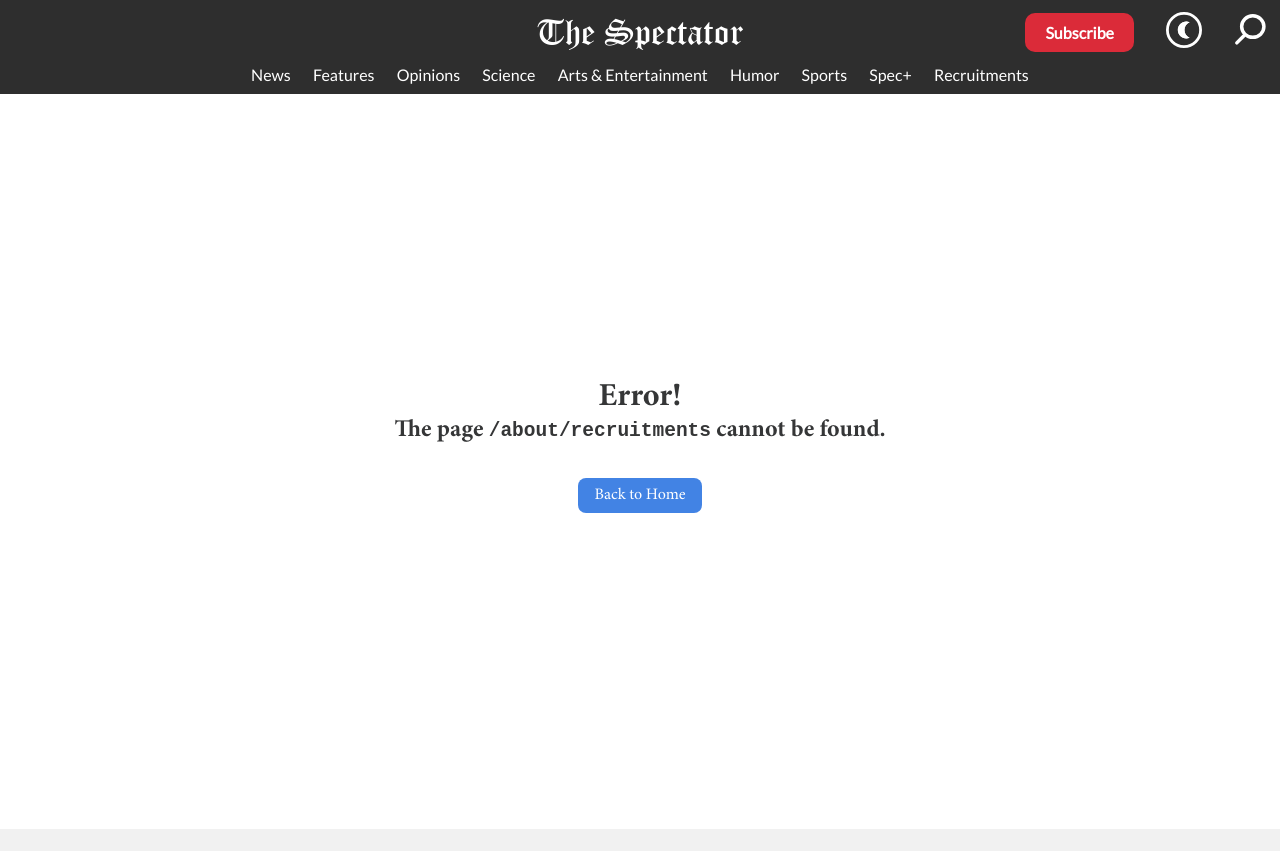
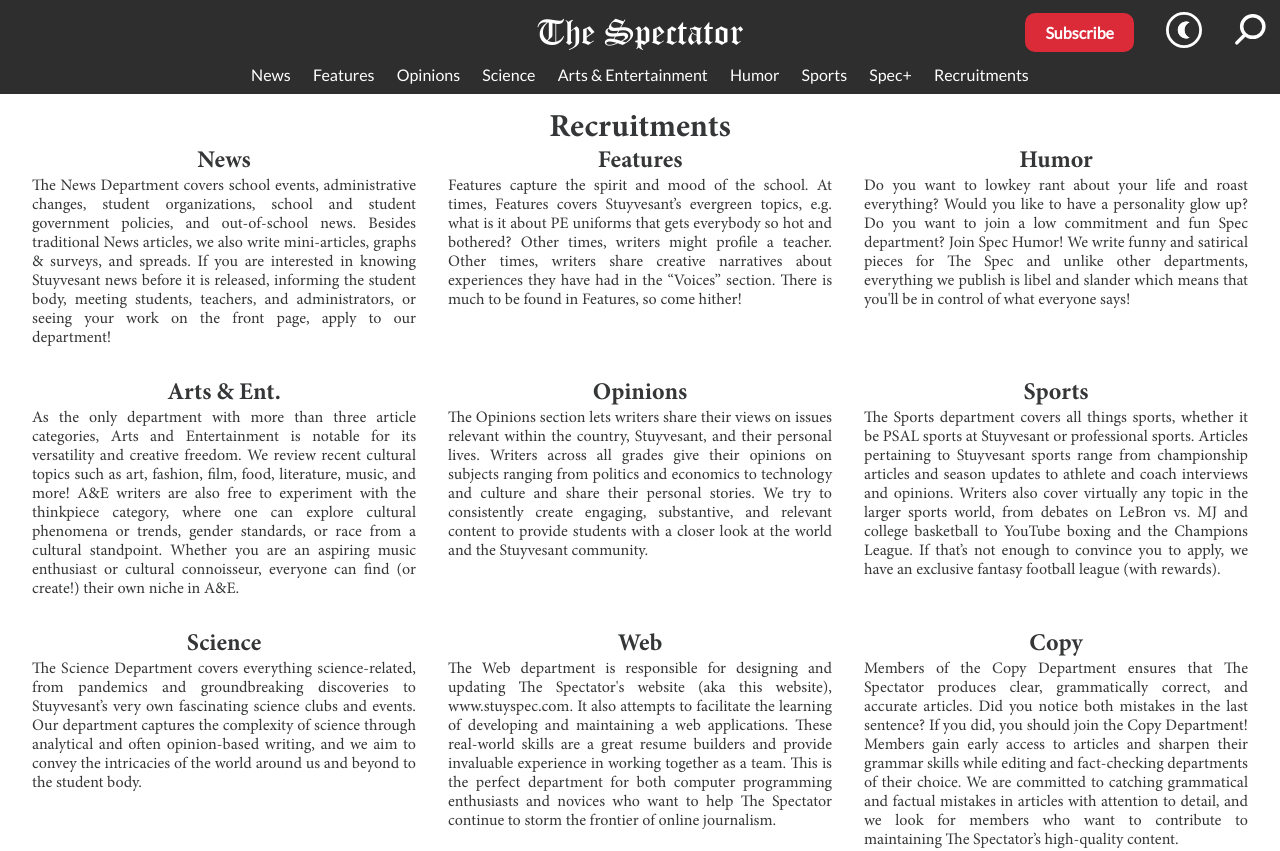
Before and after one commit to stuyspec/stuyspec-rewrite, a Next.js app: page /about/recruitments in a window 1280 px wide. Before the commit this address had no page. Shown: the top 851 px of the page. Built offline with nearby package versions, Linux system fonts and the light colour scheme.

Commit message:
Fix recruitments page

```diff
--- a/components/Navbar.tsx
+++ b/components/Navbar.tsx
@@ -85,7 +85,7 @@ const Navbar = () => {
 					<Link href="/department/spec-plus">Spec+</Link>
 				</span>
 				<span>
-					<Link href="/recruitments">Recruitments</Link>
+					<Link href="/about/recruitments">Recruitments</Link>
 				</span>
 			</div>
 		</div>
--- a/pages/about/recruitment.tsx
+++ b/pages/about/recruitments.tsx
@@ -1,7 +1,5 @@
 import Head from "next/head";
-import Image from "next/image";
-import styles from "../../styles/Developers.module.css";
-import Sidebar from "../../components/Sidebar";
+import styles from "../../styles/Recruitments.module.css";
 
 const RecruitmentPage = () => {
 	const departments: Array<{
@@ -62,7 +60,7 @@ const RecruitmentPage = () => {
 		{
 			department: "Web",
 			description:
-				"The Web department is responsible for designing and updating The Spectator's website, www.stuyspec.com. It also attempts to facilitate the learning of developing and maintaining a web application based on Ruby on Rails and React. These real-world skills are a great resume builder and provide invaluable experience in working together as a team. This is the perfect department for both computer programming enthusiasts and novices who want to help The Spectator continue to storm the frontier of online journalism.",
+				"The Web department is responsible for designing and updating The Spectator's website (aka this website), www.stuyspec.com. It also attempts to facilitate the learning of developing and maintaining a web applications. These real-world skills are a great resume builders and provide invaluable experience in working together as a team. This is the perfect department for both computer programming enthusiasts and novices who want to help The Spectator continue to storm the frontier of online journalism.",
 			applicationForm: "",
 			applicationDueDate: "",
 		},
@@ -106,41 +104,19 @@ const RecruitmentPage = () => {
 	return (
 		<>
 			<Head>
-				<title>Developers | The Spectator</title>
+				<title>Recruitments | The Spectator</title>
 			</Head>
-			<div id={styles.pageBody}>
-				<div id={styles.sidebar}>
-					<Sidebar />
-				</div>
-				<div id={styles.body}>
-					<h1>Recruitment</h1>
-					<div
-						style={{
-							display: "flex",
-							flexWrap: "wrap",
-							justifyContent: "center",
-						}}
-					>
-						{departments.map((department, key) => (
-							<div
-								style={{
-									width: "25%",
-									display: "flex",
-									flexDirection: "column",
-									alignItems: "center",
-									margin: "1rem",
-								}}
-								key={key}
-							>
-								<h2>{department.department}</h2>
-								<p style={{ textAlign: "justify" }}>
-									{department.description}
-								</p>
-							</div>
-						))}
-					</div>
-				</div>
-			</div>
+			<main id={styles.main}>
+				<h1>Recruitments</h1>
+				<section id={styles.departments}>
+					{departments.map((department, key) => (
+						<div className={styles.department} style={{}} key={key}>
+							<h2>{department.department}</h2>
+							<p>{department.description}</p>
+						</div>
+					))}
+				</section>
+			</main>
 		</>
 	);
 };
--- /dev/null
+++ b/styles/Recruitments.module.css
@@ -0,0 +1,36 @@
+#main {
+	text-align: center;
+	padding-top: 1rem;
+	width: 95vw;
+	max-width: 1300px;
+	margin: auto;
+}
+
+#departments .department {
+	display: flex;
+	flex-direction: column;
+	align-items: center;
+	text-align: justify;
+}
+
+#departments {
+	text-align: left;
+	display: grid;
+	grid-template-columns: repeat(3, 1fr);
+	grid-template-rows: auto;
+	grid-auto-flow: row;
+	gap: 2rem;
+	margin-bottom: 15px;
+}
+
+@media screen and (max-width: 1100px) {
+	#departments {
+		grid-template-columns: repeat(2, 1fr);
+	}
+}
+
+@media screen and (max-width: 700px) {
+	#departments {
+		grid-template-columns: repeat(1, 1fr);
+	}
+}
```
